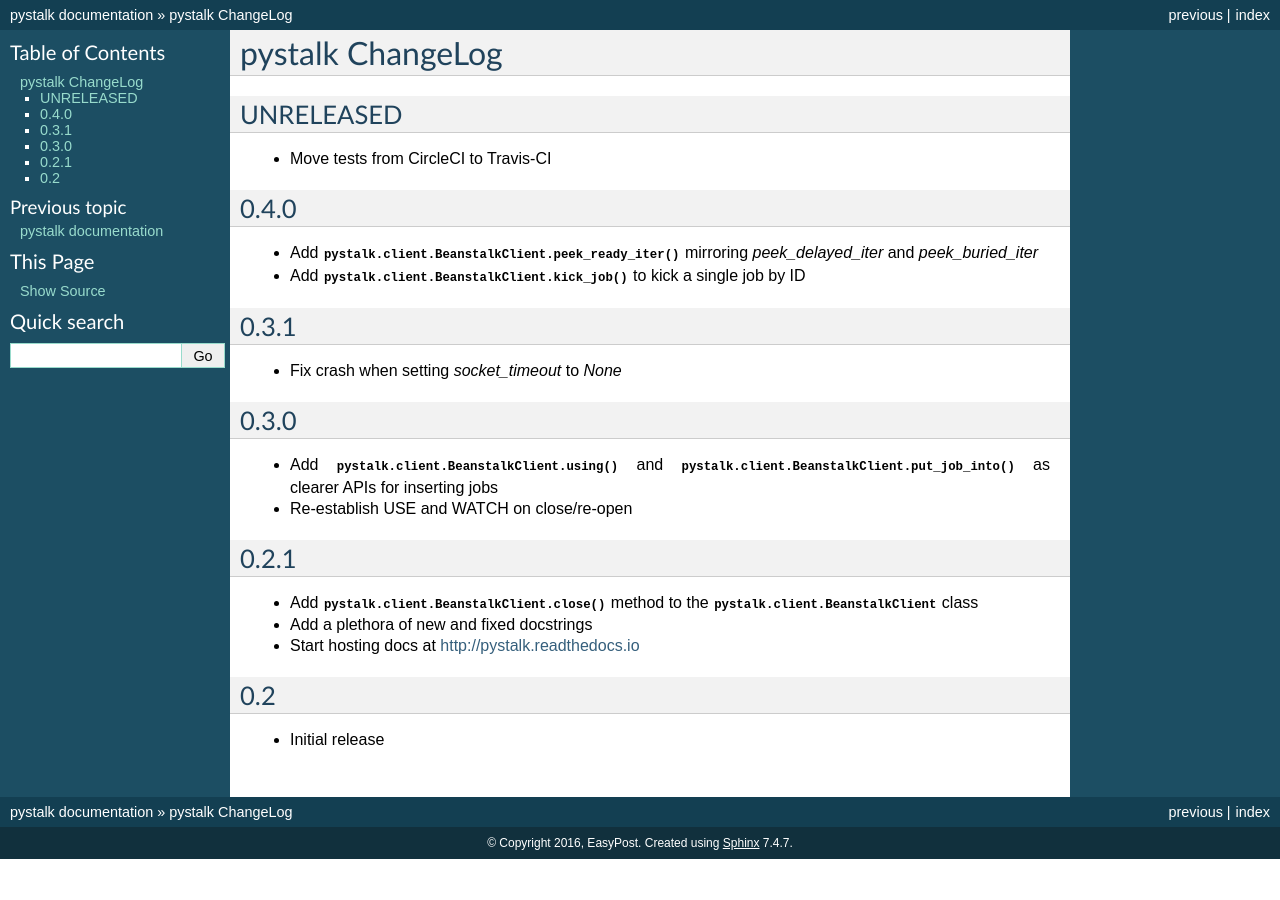
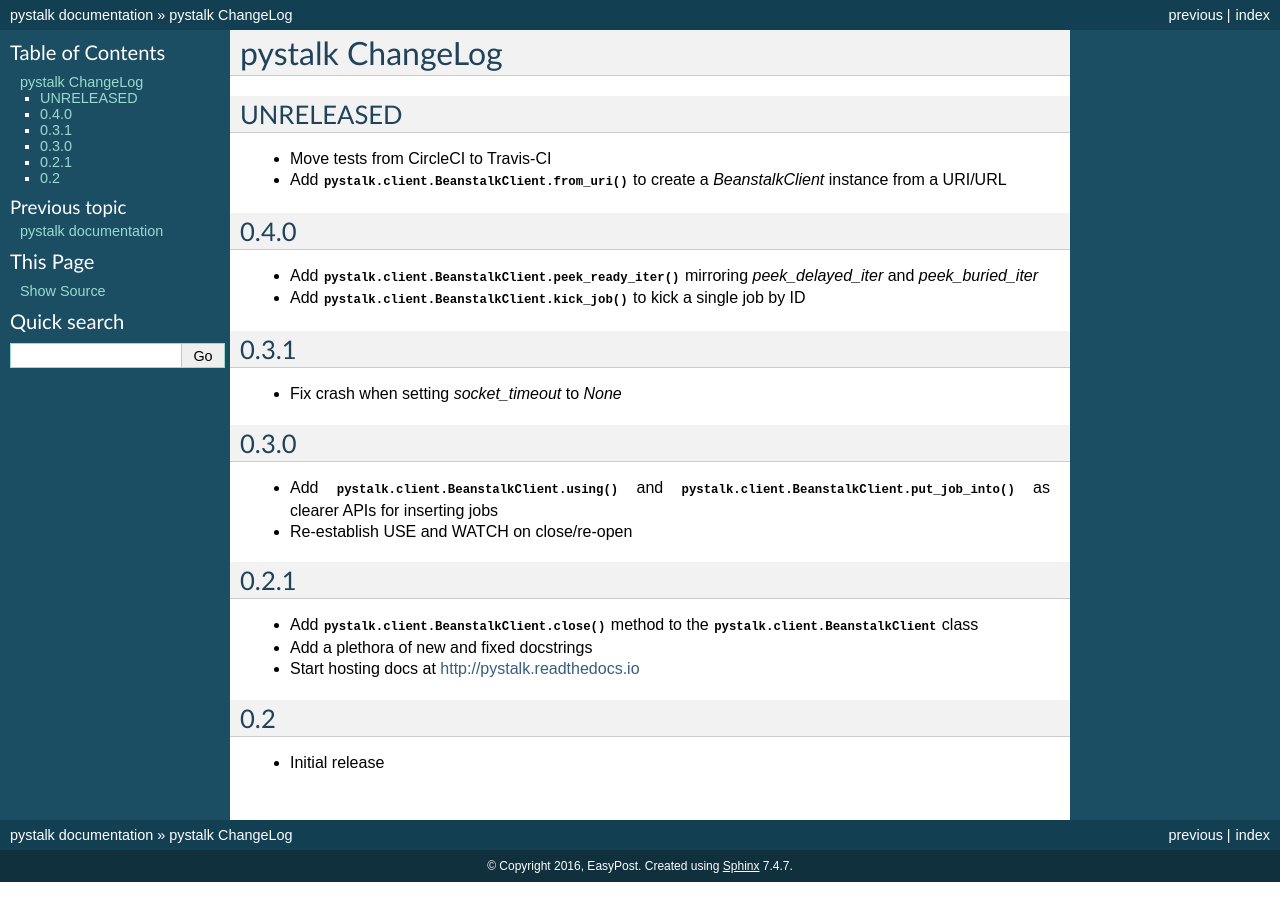
Before and after one commit to EasyPost/pystalk, a Sphinx documentation site: the page built from docs/source/CHANGES.rst, in a window 1280 px wide. Built offline with Sphinx 7.4.7, drawn with Linux system fonts in a browser that asks for light colours.

Commit message:
update CHANGES.rst

```diff
--- a/docs/source/CHANGES.rst
+++ b/docs/source/CHANGES.rst
@@ -6,6 +6,7 @@
 UNRELEASED
 =====
 * Move tests from CircleCI to Travis-CI
+* Add :py:func:`pystalk.client.BeanstalkClient.from_uri` to create a `BeanstalkClient` instance from a URI/URL
 
 =====
 0.4.0
```
